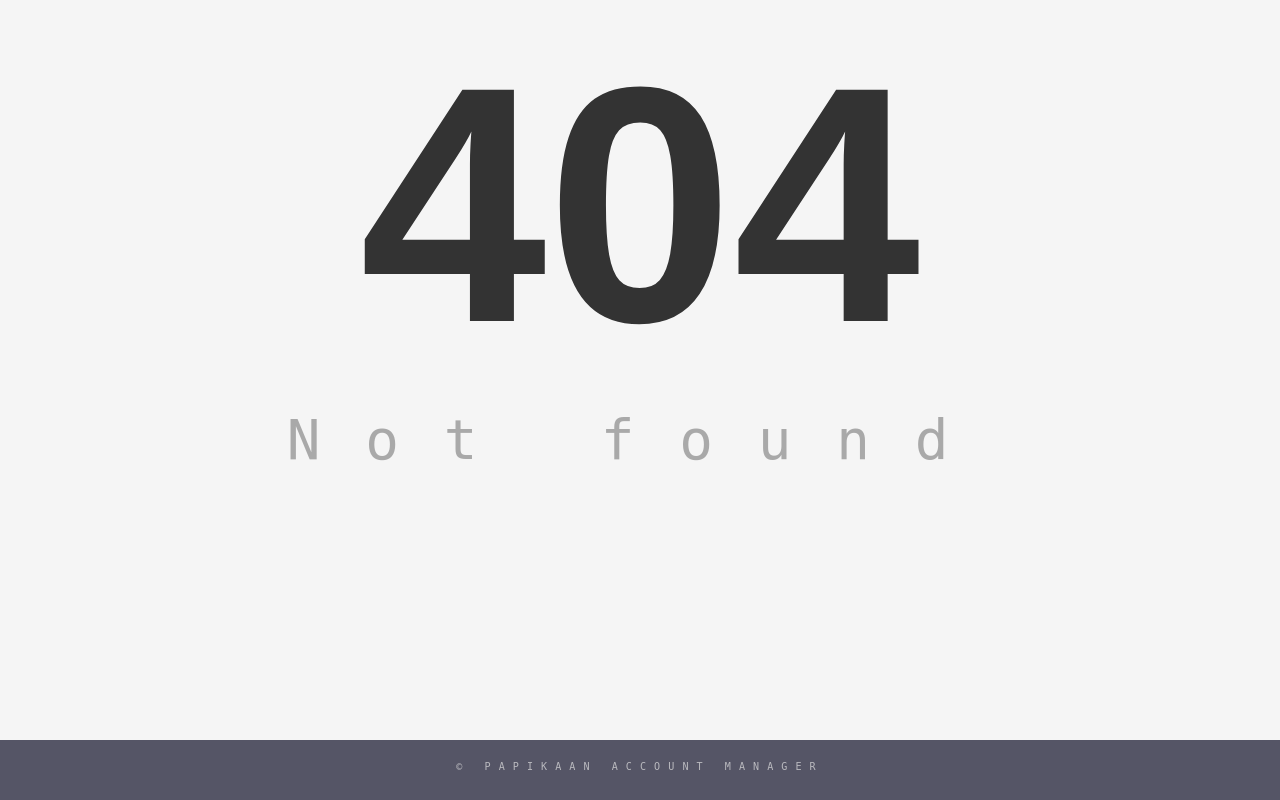
After one commit to infoshareacademy/crm, a PHP site: page /404.html in a window 1280 px wide. The commit adds this page. Run offline with PHP 8.4, Linux system fonts and the light colour scheme; some libraries are stand-ins or nearby versions.

Commit message:
Add 404 error page

```diff
--- /dev/null
+++ b/404.html
@@ -0,0 +1,46 @@
+<!DOCTYPE html>
+<html lang="pl">
+<head>
+    <meta charset="UTF-8">
+    <meta http-equiv="X-UA-Compatible" content="IE=edge">
+    <meta name="viewport" content="width=device-width, initial-scale=1.0">
+    <meta name="description" content="CRM">
+    <title>CRM</title>
+    <link href="css/bootstrap.min.css" rel="stylesheet">
+    <link rel="stylesheet" href="https://maxcdn.bootstrapcdn.com/font-awesome/4.4.0/css/font-awesome.min.css">
+    <link href="css/style.css" rel="stylesheet">
+
+    <style>
+        html {
+            position: relative;
+            height: auto;
+            min-height: 100%;
+        }
+    </style>
+
+    <!-- HTML5 Shim and Respond.js IE8 support of HTML5 elements and media queries -->
+    <!-- WARNING: Respond.js doesn't work if you view the page via file:// -->
+    <!--[if lt IE 9]>
+    <script src="https://oss.maxcdn.com/libs/html5shiv/3.7.0/html5shiv.js"></script>
+    <script src="https://oss.maxcdn.com/libs/respond.js/1.4.2/respond.min.js"></script>
+    <![endif]-->
+
+</head>
+
+<body class="err404">
+
+    <h1>404</h1>
+    <p>Not found</p>
+
+    <div >
+        <section>
+
+        </section>
+    </div>
+
+    <footer class="footer">
+        <p>&copy; Papikaan Account Manager</p>
+    </footer>
+
+</body>
+</html>
--- a/css/style.css
+++ b/css/style.css
@@ -307,3 +307,44 @@ aside #daneout {
         position: relative;
     }
 }
+
+
+
+
+/*   E R R O R   4 0 4   */
+
+body.err404 {
+    /* Margin bottom by footer height */
+    margin-bottom: 70px;
+}
+
+.err404 h1{
+    font-size: 24em;
+    font-weight: 600;
+    text-align: center;
+}
+.err404 p{
+    margin: 0 0 10px;
+    font-size: 4em;
+    text-align: center;
+    letter-spacing: .8em;
+    font-family: curier, monospace;
+    color: darkgray;}
+
+.err404 .footer {
+    position: absolute;
+    padding: 5px;
+    bottom: 0;
+    width: 100%;
+    /* Set the fixed height of the footer here */
+    height: 60px;
+    background-color: #556;
+}
+
+.err404 .footer p {
+    text-align: center;
+    text-transform: uppercase;
+    font-size: .72em;
+    color: #bababf;
+    margin-top: 15px;
+}
```
Also changed, not shown: 1 other file.
